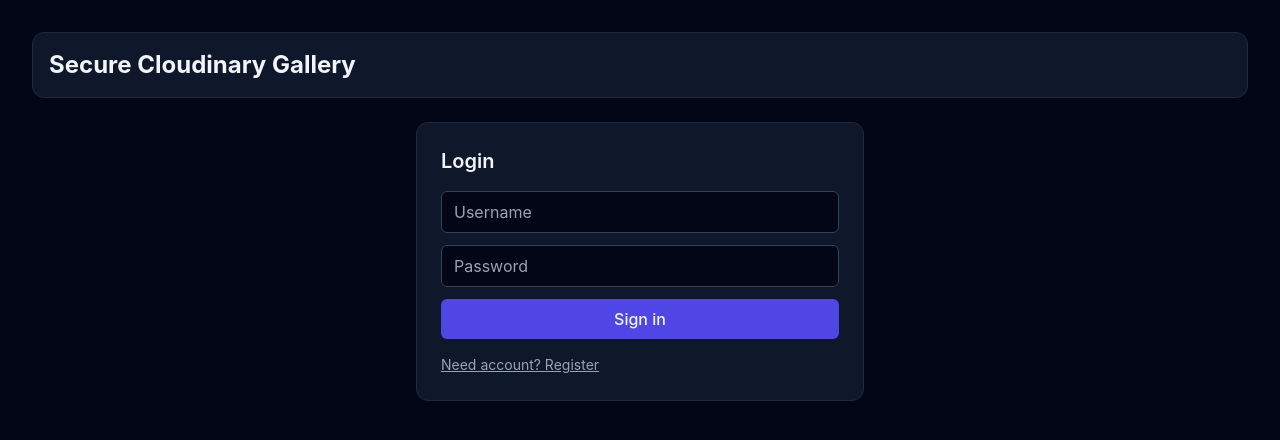
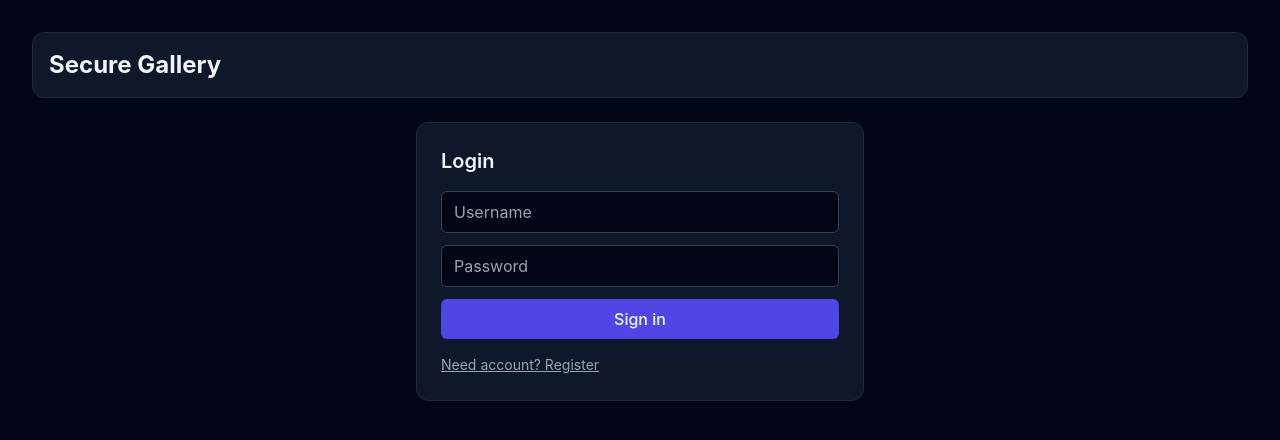
Before and after one commit to lamanhdai/webtool, a React (Vite) app in the folder gallery/frontend/: page / in a window 1280 px wide. Shown: the top 440 px of the page. Built offline with nearby package versions, Linux system fonts and the light colour scheme; no server answers.

Commit message:
update title

```diff
--- a/gallery/frontend/src/App.jsx
+++ b/gallery/frontend/src/App.jsx
@@ -57,7 +57,7 @@
     }
   }, [pathname, token]);
 
-  const title = useMemo(() => (user ? `Welcome, ${user.username}` : 'Secure Cloudinary Gallery'), [user]);
+  const title = useMemo(() => (user ? `Welcome, ${user.username}` : 'Secure Gallery'), [user]);
   const isUserRoute = pathname === '/user';
 
   return (
```
